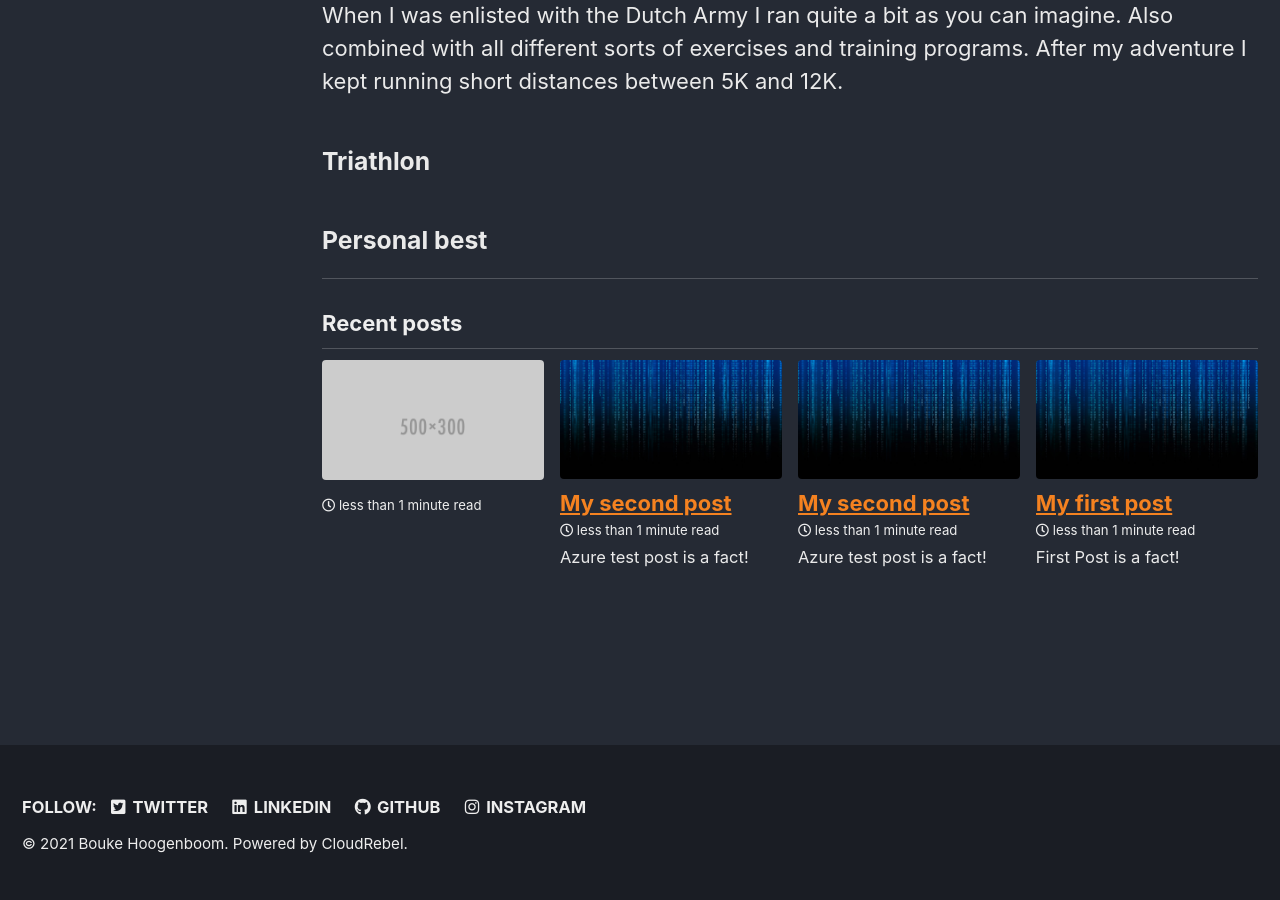
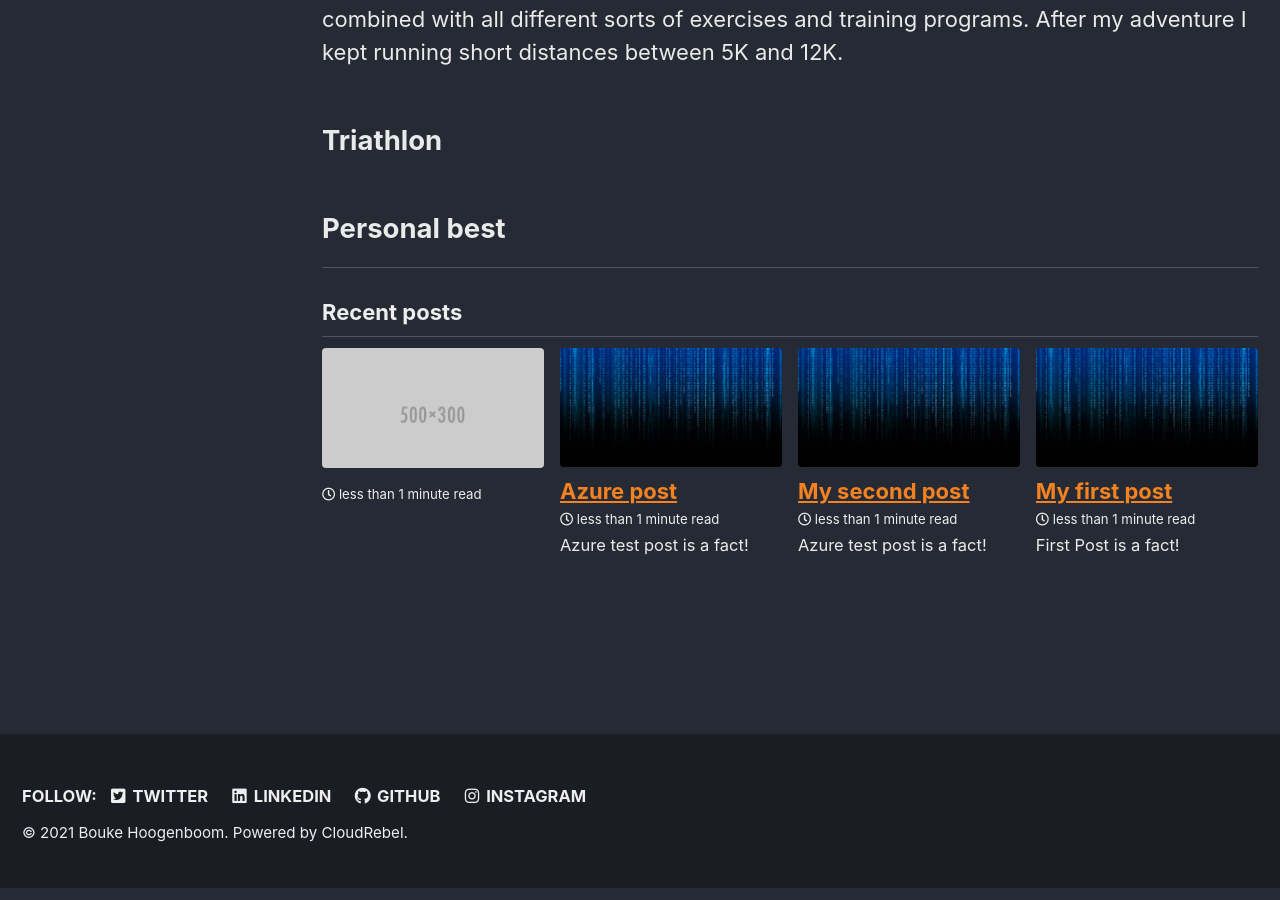
Before and after one commit to bhoogenboom/bhoogenboom.github.io, a Jekyll site: the page built from _pages/run.md, in a window 1280 px wide and 900 px high, scrolled down 761 px. Built offline with Jekyll 4.4.1, drawn with Linux system fonts in a browser that asks for light colours; cached includes are drawn as plain includes.

```diff
--- a/_pages/run.md
+++ b/_pages/run.md
@@ -6,16 +6,17 @@ title: "Run."
 header:
   overlay_image: /assets/images/BH-run-berg-teaser.jpg
 ---
-### I Love to run!
+
+# I Love to run!
 
 Unfortunately I'm still suffering from an knee injury and hopefully I can soon train in the gym again (Covid-19 times) to work up my muscles and regain strength in my quads again. So I hope I can really run distances again, so far I'll managed to run 3K-4K but still notice to much pressure on the knee.
 
-### Running Historie
+## Running Historie
 
 When I was enlisted with the Dutch Army I ran quite a bit as you can imagine. Also combined with all different sorts of exercises and training programs. After my adventure I kept running short distances between 5K and 12K.
 
-### Triathlon
+## Triathlon
 
-### Personal best
+## Personal best
 
 ---
--- a/_posts/2021-04-29-Azure-post.md
+++ b/_posts/2021-04-29-Azure-post.md
@@ -1,5 +1,5 @@
 ---
-title:  "My second post"
+title:  "Azure post"
 header:
   teaser: "/assets/images/code-teaser.jpg"
 categories:
```
Also changed, not shown: _pages/home.md (+4 -1 lines), _posts/2021-03-10-my-first-post.md (line endings or trailing spaces), _posts/2021-04-10-my-second-post.md (line endings or trailing spaces).
